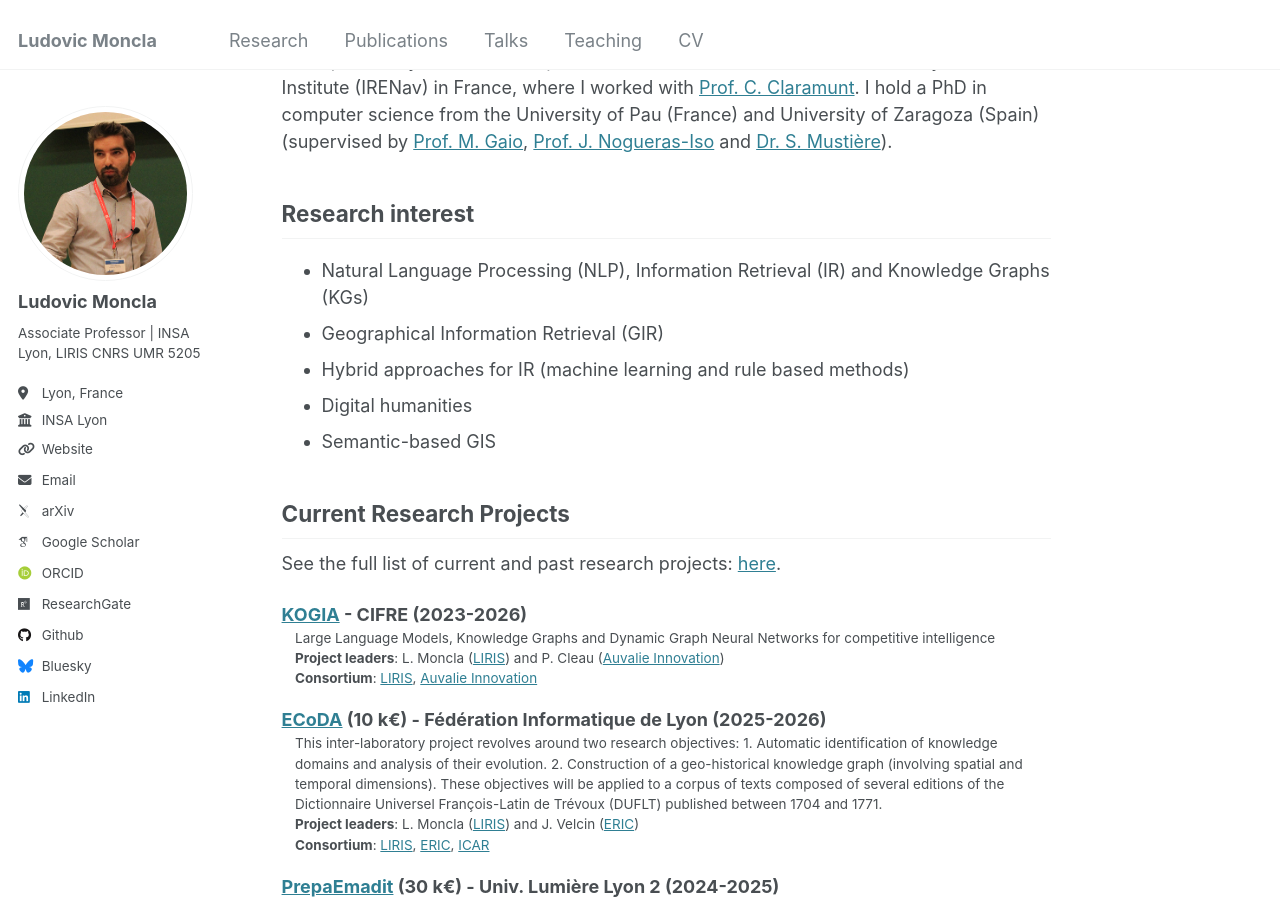
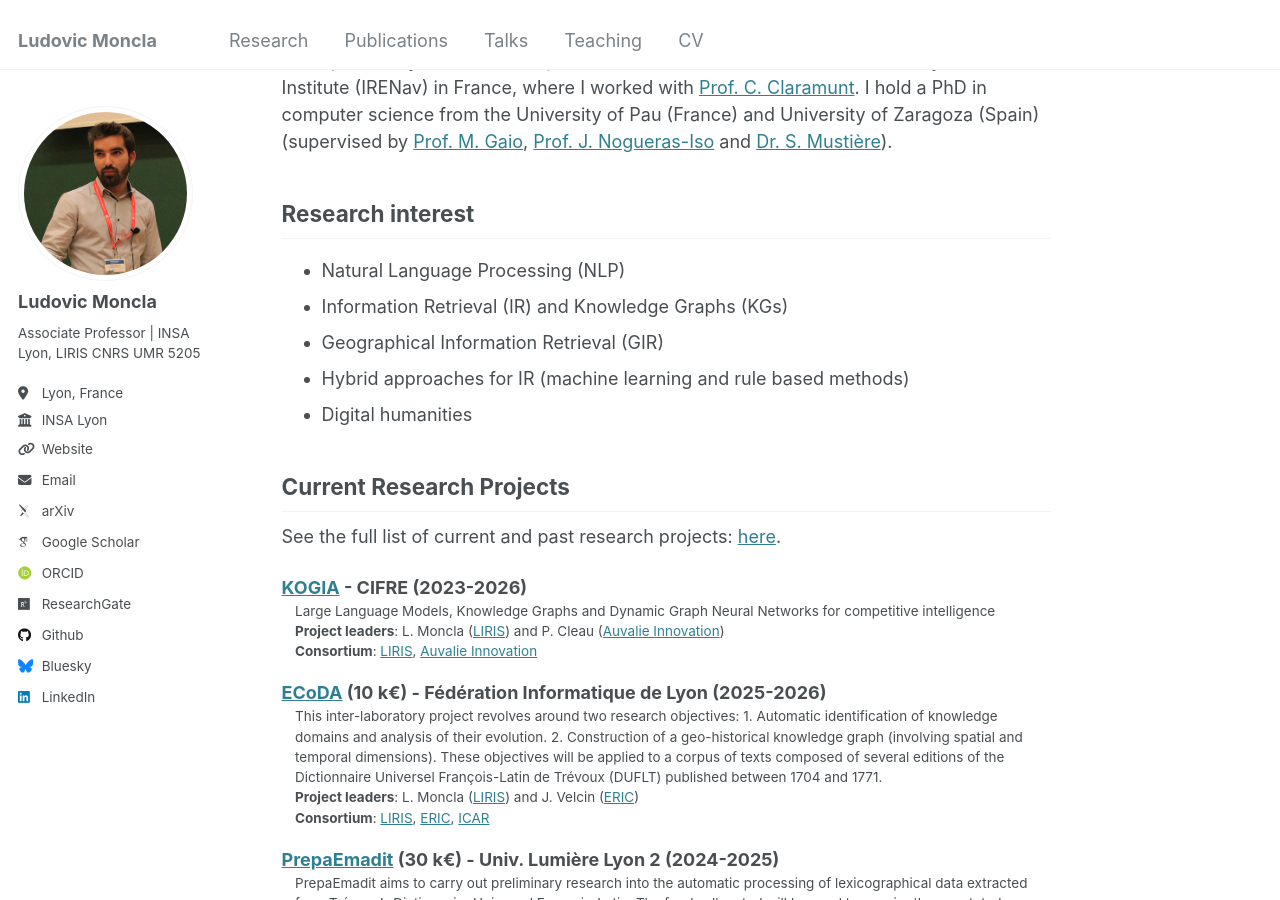
Before and after one commit to ludovicmoncla/ludovicmoncla.github.io, a Jekyll site: the page built from _pages/about.md, in a window 1280 px wide and 900 px high, scrolled down 665 px. Built offline with Jekyll 4.4.1, drawn with Linux system fonts in a browser that asks for light colours; some web fonts are replaced.

Commit message:
Update about.md

```diff
--- a/_pages/about.md
+++ b/_pages/about.md
@@ -33,12 +33,11 @@ I was previously (2016-2018) a postdoctoral researcher at the Naval Academy Rese
 
 ## Research interest
 
-  * Natural Language Processing (NLP), Information Retrieval (IR) and Knowledge Graphs (KGs)
+  * Natural Language Processing (NLP)
+  * Information Retrieval (IR) and Knowledge Graphs (KGs)
   * Geographical Information Retrieval (GIR)
   * Hybrid approaches for IR (machine learning and rule based methods)
   * Digital humanities
-  * Semantic-based GIS
-
 
 
 ## Current Research Projects
```
